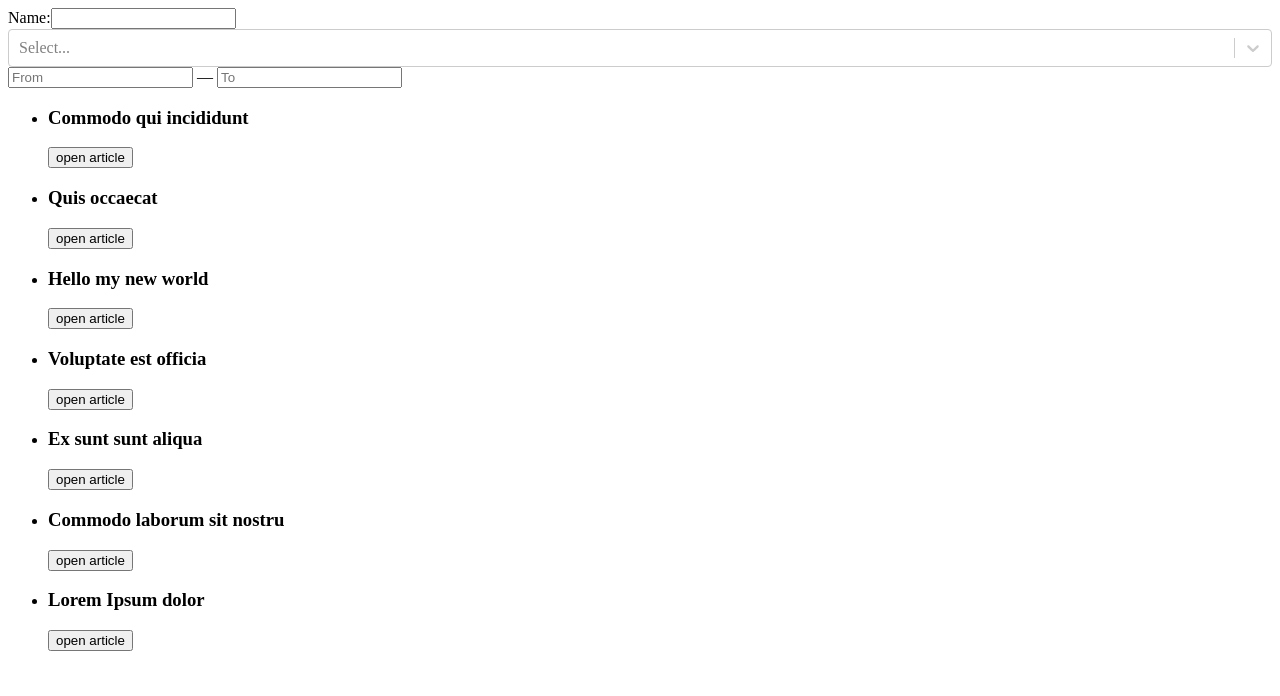
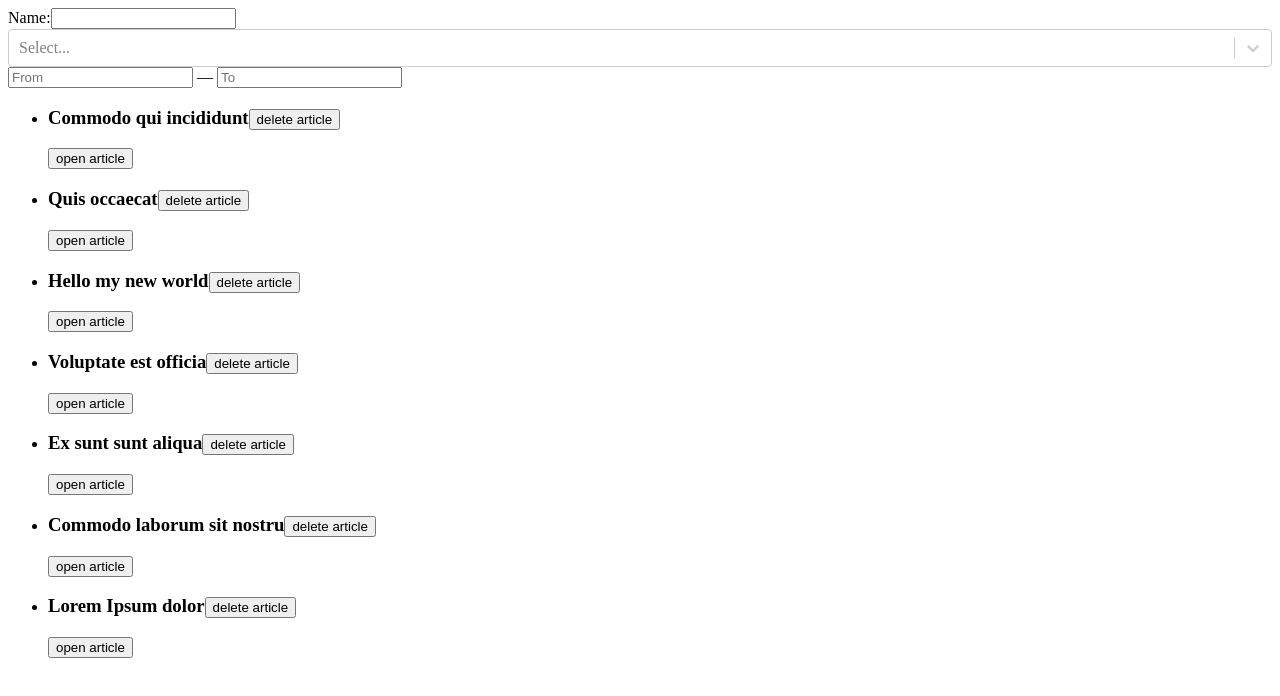
Before and after one commit to Taranovskiy/Articles, a React app: page / in a window 1280 px wide. Shown: the top 696 px of the page. Built offline with nearby package versions, Linux system fonts and the light colour scheme.

Commit message:
add Добавил кнопку удаления статьи

```diff
--- a/src/components/Article.js
+++ b/src/components/Article.js
@@ -1,7 +1,7 @@
-import React, {Component, PureComponent} from 'react';
+import React, { PureComponent } from 'react';
 import PropTypes from 'prop-types';
+import { CSSTransitionGroup } from 'react-transition-group';
 import CommentList from './CommentList';
-import {CSSTransitionGroup} from 'react-transition-group';
 import './article.css';
 
 class Article extends PureComponent {
@@ -9,51 +9,57 @@ class Article extends PureComponent {
         article: PropTypes.shape({
             id: PropTypes.string.isRequired,
             title: PropTypes.string.isRequired,
-            text: PropTypes.string
+            text: PropTypes.string,
         }).isRequired,
 
         isOpen: PropTypes.bool,
 
-        toggleOpen: PropTypes.func
-    }
+        toggleOpen: PropTypes.func,
+    };
 
     render() {
-        const {article, isOpen, toggleOpen} = this.props;
+        const { article, isOpen, toggleOpen } = this.props;
         console.log('update article!');
 
-        return(
+        return (
             <div>
-                <h3>{article.title}</h3>
-                <button onClick = {toggleOpen}>
+                <h3>{article.title}
+                    <button type="button" onClick={this.handleDelete}> delete article</button>
+                </h3>
+                <button type="button" onClick={toggleOpen}>
                     {isOpen ? 'close article' : 'open article'}
                 </button>
                 <CSSTransitionGroup
-                    transitionName = 'article'
-                    transitionAppear = {true}
-                    transitionAppearTimeout = {500}
-                    transitionEnterTimeout = {500}
-                    transitionLeaveTimeout = {300}
-                    component = 'div'
-                    >
+                  transitionName="article"
+                  transitionAppear
+                  transitionAppearTimeout={500}
+                  transitionEnterTimeout={500}
+                  transitionLeaveTimeout={300}
+                  component="div"
+                >
                     {this.getBody()}
                 </CSSTransitionGroup>
             </div>
-        )
+        );
     }
 
     getBody() {
-        const {article, isOpen} = this.props;
-        const comments = article.comments;
+        const { article, isOpen } = this.props;
+        const { comments } = article;
 
         if (isOpen) {
-            return(
+            return (
                 <section>
                     <p>{article.text}</p>
-                    <CommentList comments = {comments}/>
+                    <CommentList comments={comments} />
                 </section>
-            )
+            );
         }
         return null;
+    }
+
+    handleDelete = () => {
+        console.log('deleting ', this.props.article.id);
     }
 }
 
```
